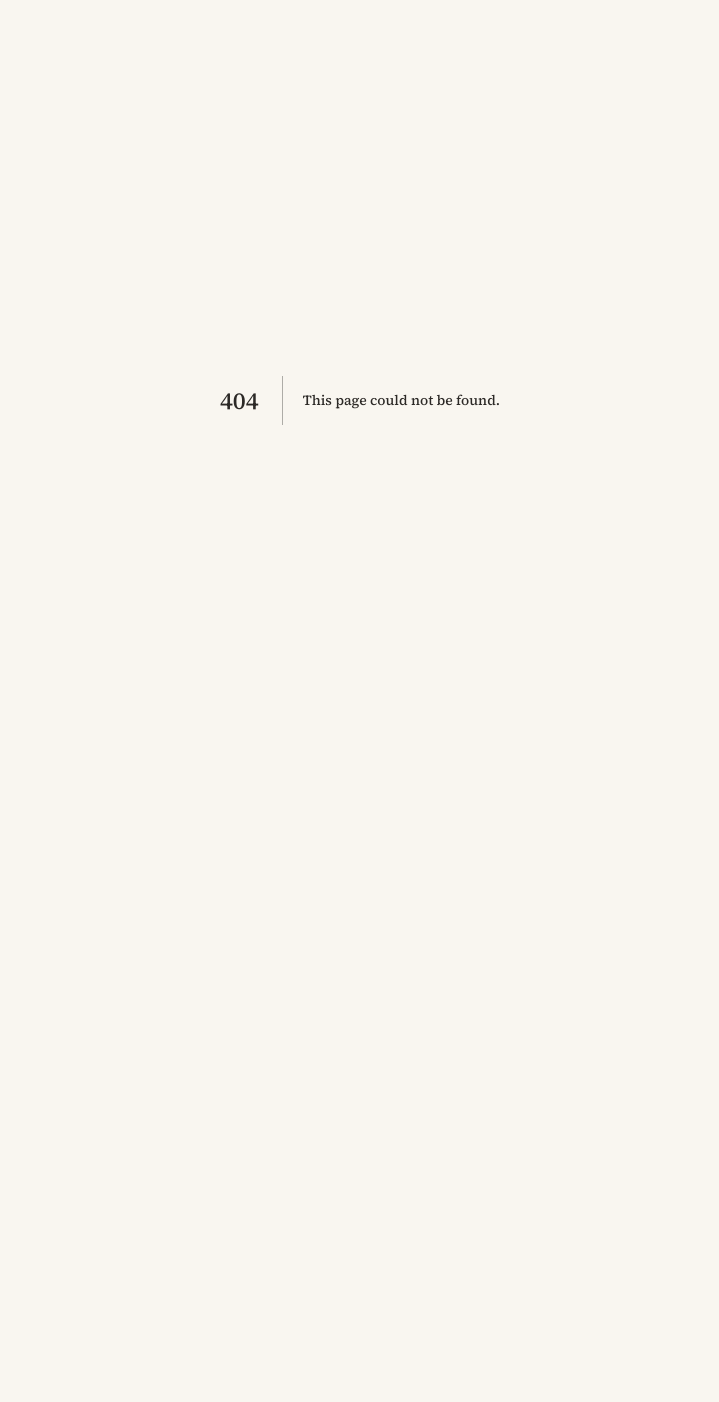
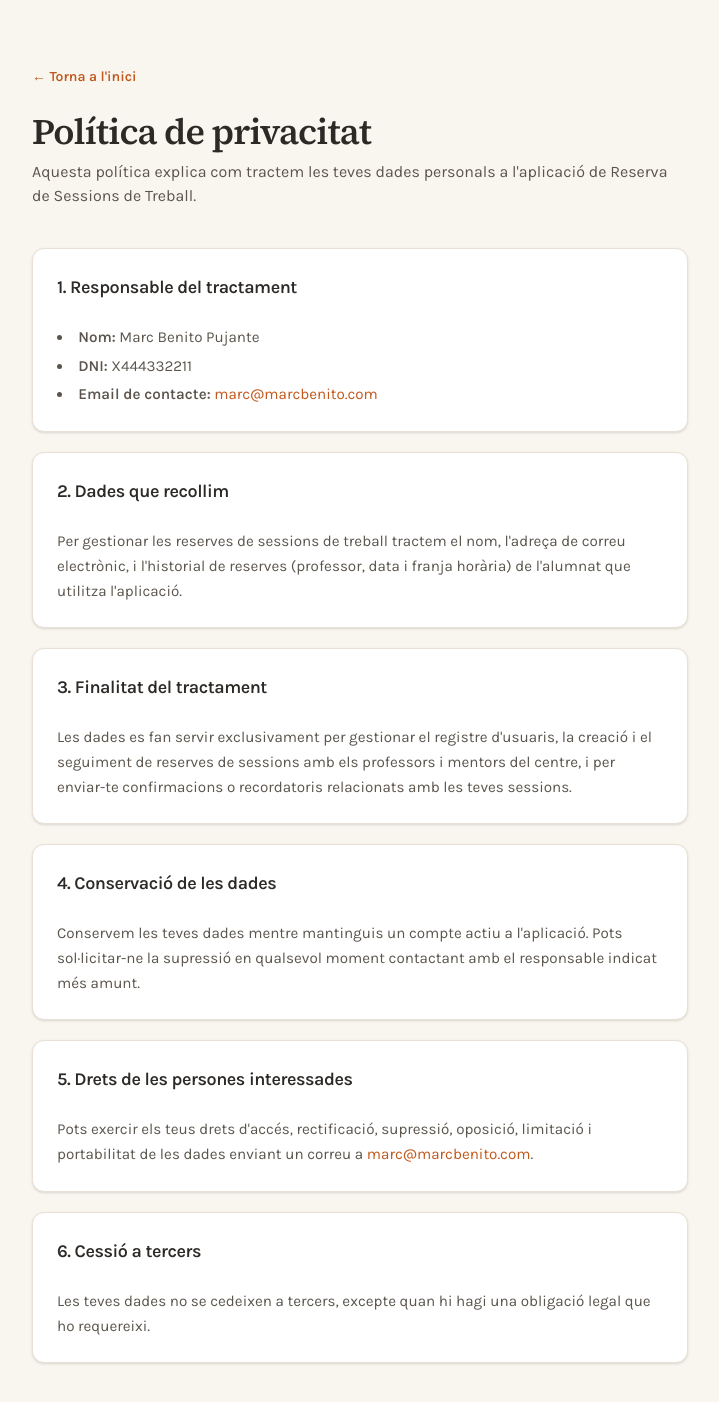
Before and after one commit to marcbenito/claude_workshop_ensenyament, a Next.js app in the folder app/: page /politica-privacitat in a window 1280 px wide. Before the commit this address had no page. Shown: the top 1402 px of the page, without its empty margins (280-999 px from the left). Before the commit the page ends 800 px from the top, so only its background shows below. Built offline with nearby package versions, Linux system fonts and the light colour scheme.

Commit message:
feat: afegeix pàgina de política de privacitat (closes #1)

```diff
--- a/app/src/app/page.tsx
+++ b/app/src/app/page.tsx
@@ -383,6 +383,9 @@ export default function HomePage() {
               <a href="#preguntes" className="hover:text-[#faf7f2]">
                 Preguntes
               </a>
+              <Link href="/politica-privacitat" className="hover:text-[#faf7f2]">
+                Política de privacitat
+              </Link>
             </div>
             <div className="flex flex-col gap-1">
               <span className="font-bold text-[#faf7f2]">Contacte</span>
--- /dev/null
+++ b/app/src/app/politica-privacitat/page.tsx
@@ -0,0 +1,114 @@
+import Link from "next/link";
+
+import { Card, CardContent, CardHeader, CardTitle } from "@/components/ui/card";
+
+export const metadata = {
+  title: "Política de privacitat — Reserva de Sessions de Treball",
+};
+
+const SECCIONS = [
+  {
+    t: "1. Responsable del tractament",
+    cos: (
+      <ul className="list-inside list-disc space-y-1">
+        <li>
+          <span className="font-semibold">Nom:</span> Marc Benito Pujante
+        </li>
+        <li>
+          <span className="font-semibold">DNI:</span> X444332211
+        </li>
+        <li>
+          <span className="font-semibold">Email de contacte:</span>{" "}
+          <a href="mailto:marc@marcbenito.com" className="text-primary hover:underline">
+            marc@marcbenito.com
+          </a>
+        </li>
+      </ul>
+    ),
+  },
+  {
+    t: "2. Dades que recollim",
+    cos: (
+      <p>
+        Per gestionar les reserves de sessions de treball tractem el nom,
+        l&apos;adreça de correu electrònic, i l&apos;historial de reserves
+        (professor, data i franja horària) de l&apos;alumnat que utilitza
+        l&apos;aplicació.
+      </p>
+    ),
+  },
+  {
+    t: "3. Finalitat del tractament",
+    cos: (
+      <p>
+        Les dades es fan servir exclusivament per gestionar el registre
+        d&apos;usuaris, la creació i el seguiment de reserves de sessions amb
+        els professors i mentors del centre, i per enviar-te confirmacions o
+        recordatoris relacionats amb les teves sessions.
+      </p>
+    ),
+  },
+  {
+    t: "4. Conservació de les dades",
+    cos: (
+      <p>
+        Conservem les teves dades mentre mantinguis un compte actiu a
+        l&apos;aplicació. Pots sol·licitar-ne la supressió en qualsevol moment
+        contactant amb el responsable indicat més amunt.
+      </p>
+    ),
+  },
+  {
+    t: "5. Drets de les persones interessades",
+    cos: (
+      <p>
+        Pots exercir els teus drets d&apos;accés, rectificació, supressió,
+        oposició, limitació i portabilitat de les dades enviant un correu a{" "}
+        <a href="mailto:marc@marcbenito.com" className="text-primary hover:underline">
+          marc@marcbenito.com
+        </a>
+        .
+      </p>
+    ),
+  },
+  {
+    t: "6. Cessió a tercers",
+    cos: (
+      <p>
+        Les teves dades no se cedeixen a tercers, excepte quan hi hagi una
+        obligació legal que ho requereixi.
+      </p>
+    ),
+  },
+];
+
+export default function PoliticaPrivacitatPage() {
+  return (
+    <div className="mx-auto max-w-3xl px-6 py-16 sm:px-14">
+      <Link href="/" className="text-sm font-semibold text-primary hover:underline">
+        ← Torna a l&apos;inici
+      </Link>
+
+      <h1 className="mb-2 mt-6 text-3xl font-semibold tracking-tight sm:text-4xl">
+        Política de privacitat
+      </h1>
+      <p className="mb-10 text-muted-foreground">
+        Aquesta política explica com tractem les teves dades personals a
+        l&apos;aplicació de Reserva de Sessions de Treball.
+      </p>
+
+      <div className="flex flex-col gap-5">
+        {SECCIONS.map((s) => (
+          <Card key={s.t}>
+            <CardHeader>
+              <CardTitle className="text-lg">{s.t}</CardTitle>
+            </CardHeader>
+            <CardContent className="text-[0.95rem] leading-relaxed text-muted-foreground">
+              {s.cos}
+            </CardContent>
+          </Card>
+        ))}
+      </div>
+    </div>
+  );
+}
```
